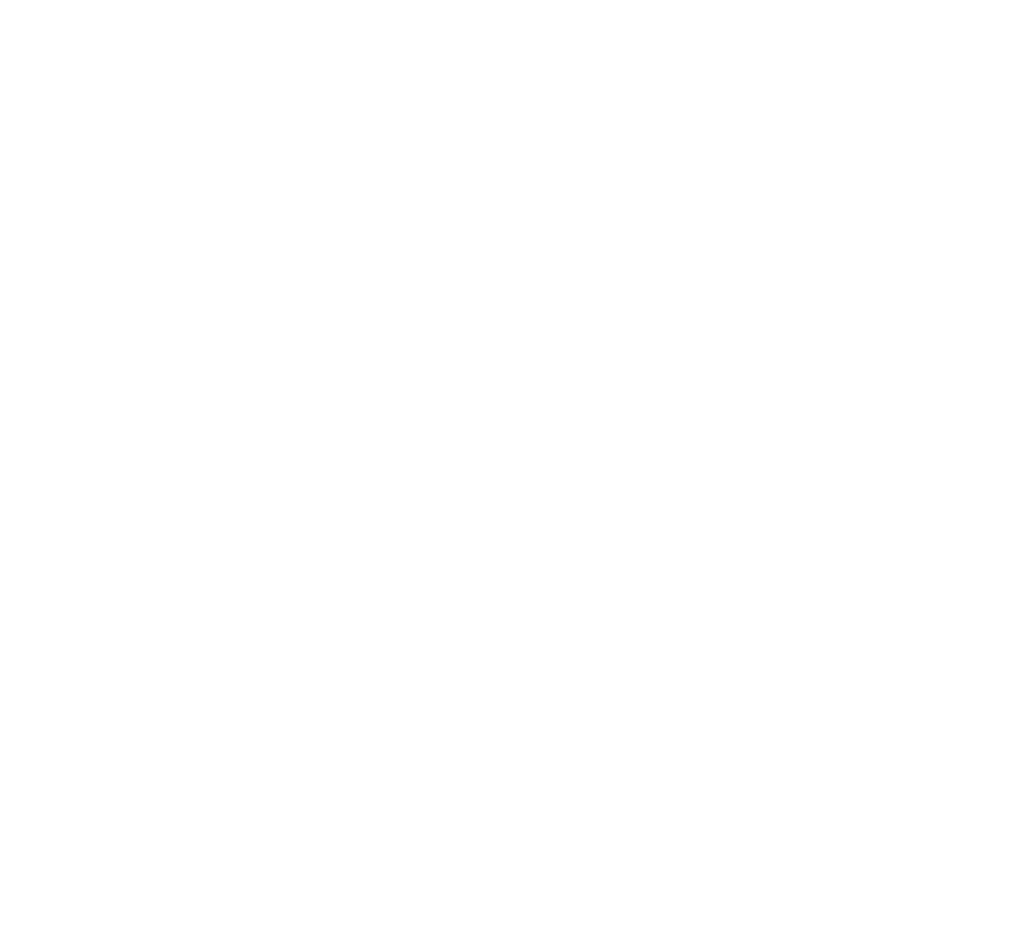
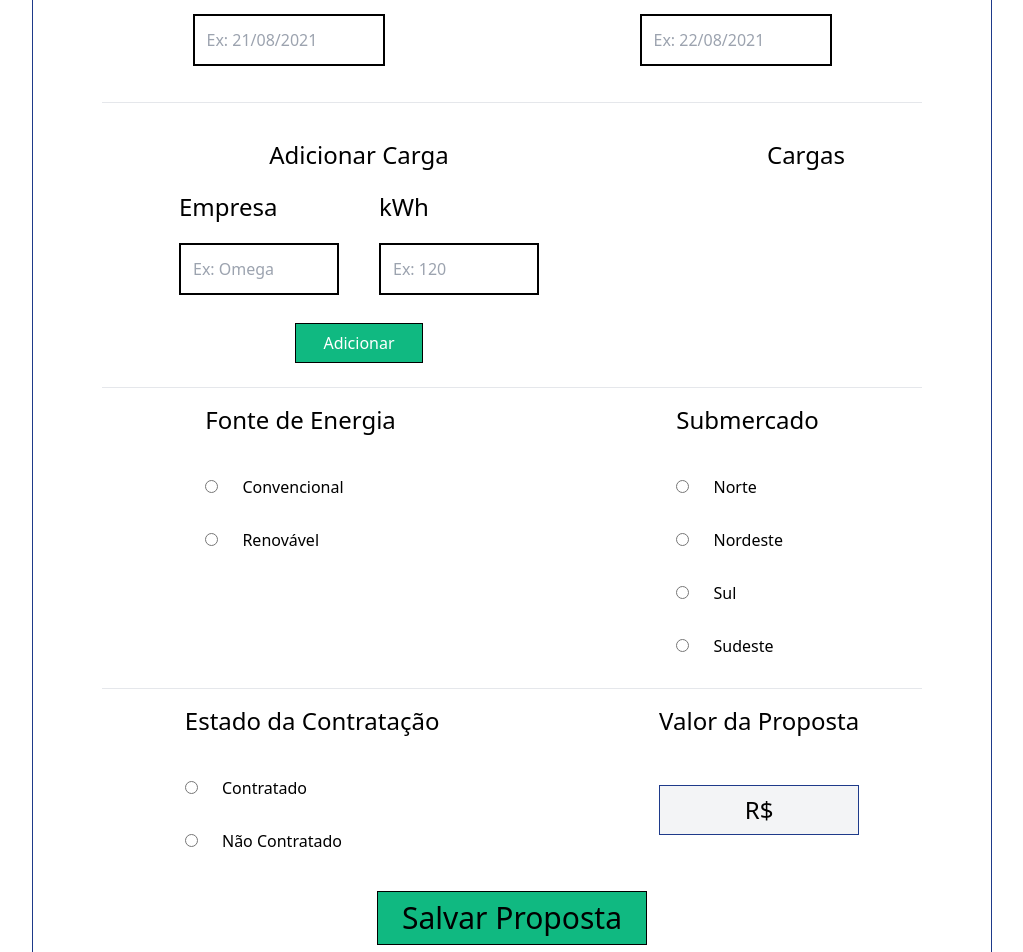
Before and after one commit to romariomelo/omega-client, a React (Create React App) app: page /formulario in a window 1280 px wide. Shown: the part 300-1252 px from the top of the page, without its empty margins (128-1151 px from the left). Before the commit the page ends 800 px from the top, so only its background shows below. Built offline with nearby package versions, Linux system fonts and the light colour scheme.

Commit message:
Base do formulario e pop up de cadastro

```diff
--- a/src/App.js
+++ b/src/App.js
@@ -2,6 +2,7 @@ import "./App.css"
 import { BrowserRouter, Route, Switch } from "react-router-dom"
 import Home from "./pages/Home"
 import Proposals from "./pages/Proposals"
+import Form from "./pages/Form"
 import { OmegaClientProvider } from "./context/OmegaClientContext"
 
 function App() {
@@ -11,6 +12,7 @@ function App() {
         <Switch>
           <Route exact path="/" component={Home} />
           <Route exact path="/propostas" component={Proposals} />
+          <Route exact path="/formulario" component={Form} />
         </Switch>
       </OmegaClientProvider>
     </BrowserRouter>
--- /dev/null
+++ b/src/components/divider.jsx
@@ -0,0 +1,6 @@
+function Divider(){
+    return(
+        <div className="w-11/12 h-px bg-gray-200 mx-auto my-4" />
+    )
+}
+export default Divider
--- a/src/components/input.jsx
+++ b/src/components/input.jsx
@@ -1,7 +1,8 @@
 function Input(props){
-
         return(
-            <input className="m-5 p-3 border-black border-2 w-80 self-center" placeholder={props.placeholder} />
+            <>
+            <input className={`m-5 p-3 border-black border-2 ${props.width} self-center`} placeholder={props.placeholder} type={props.type} name={props.name}/> {props.content}
+            </>
         )
 }
 export default Input
--- /dev/null
+++ b/src/components/label.jsx
@@ -0,0 +1,8 @@
+function Label(props){
+    return(
+        <label className="m-5 text-2xl">
+            {props.content}
+        </label>
+    )
+}
+export default Label
--- a/src/components/proposalBox.jsx
+++ b/src/components/proposalBox.jsx
@@ -11,9 +11,10 @@ function ProposalBox(props){
             <ProposalElement content={"Submercado: " + props.submercado} />
             <ProposalElement content={"Valor: R$" + props.valor} />
             <ProposalElement content={"ID: " + props.id} />
-            <SmallButton content={'Editar'} bgColor={'bg-yellow-600'} />
+            <div className="justify-self-end flex">
             <SmallButton content={'Contratar'} bgColor={'bg-green-600'} />
             <SmallButton content={'Deletar'} bgColor={'bg-red-600'} />
+            </div>
         </div>
     )
 }
--- a/src/components/smallButton.jsx
+++ b/src/components/smallButton.jsx
@@ -1,7 +1,7 @@
 function SmallButton(props){
 
     return(
-        <button className={`block text-white px-6 mx-6 my-2 border border-black w-32 h-10 ${props.bgColor}`} >
+        <button className={`${props.detail} block text-white px-6 mx-3 my-2 border border-black w-32 h-10 ${props.bgColor}`} >
             {props.content}
         </button>
     )
--- a/src/pages/Form.jsx
+++ b/src/pages/Form.jsx
@@ -1,12 +1,102 @@
+import Divider from "../components/divider"
 import Header from "../components/header"
+import Input from "../components/input"
+import Label from "../components/label"
+import SmallButton from "../components/smallButton"
+
 
 function Form(){
     return(
         <>
         <Header />
-        <h1 className="text-center text-3xl my-4">
+        <h1 className="text-center text-3xl my-6">
             Crie sua proposta
         </h1>
+        <div className="w-3/4 border border-blue-900 mx-auto p-8">
+            <form>
+                <div className="flex justify-around">
+                    <div>
+                        <Label content={'Data Inicial:'}/>
+                        <br/>
+                        <Input width={'w-48'} placeholder={'Ex: 21/08/2021'} />
+                    </div>
+                    <div>
+                        <Label content={'Data Final:'}/>
+                        <br/>
+                        <Input width={'w-48'} placeholder={'Ex: 22/08/2021'}/>
+                    </div>
+                </div>
+                <Divider />
+                <div className="flex justify-around">
+                    <div>
+                        <h1 className="m-5 text-2xl text-center">
+                            Adicionar Carga
+                        </h1>
+                        <div className="flex">
+                            <div>
+                                <Label content={'Empresa'}/>
+                                <br/>
+                                <Input width={'w-40'} placeholder={'Ex: Omega'}/>
+                            </div>
+                            <div>
+                                <Label content={'kWh'}/>
+                                <br/>
+                                <Input width={'w-40'} placeholder={'Ex: 120'}/>
+                            </div>
+                        </div>
+                        <SmallButton bgColor={'bg-green-500'} content={'Adicionar'} detail={'mx-auto'}/>
+                    </div>
+                    <div>
+                        <h1 className="m-5 text-2xl">
+                            Cargas
+                        </h1>
+                    </div>
+                </div>
+                <Divider />
+                <div className="flex justify-around">
+                    <div>
+                        <Label content={"Fonte de Energia"}/>
+                        <br/><br/>
+                        <Input type={'radio'} content={'Convencional'} name={'fonteDeEnergia'}/>
+                        <br/>
+                        <Input type={'radio'} content={'Renovável'} name={'fonteDeEnergia'}/>
+                    </div>
+                    <div>
+                        <Label content={"Submercado"}/>
+                        <br/><br/>
+                        <Input type={'radio'} content={'Norte'} name={'submercado'}/>
+                        <br/>
+                        <Input type={'radio'} content={'Nordeste'} name={'submercado'}/>
+                        <br/>
+                        <Input type={'radio'} content={'Sul'} name={'submercado'}/>
+                        <br/>
+                        <Input type={'radio'} content={'Sudeste'} name={'submercado'}/>
+                    </div>
+                </div>
+                <Divider />
+                <div className="flex justify-around">
+                    <div>
+                        <Label content={"Estado da Contratação"}/>
+                        <br/><br/>
+                        <Input type={'radio'} content={'Contratado'} name={'estadoDaContratacao'}/>
+                        <br/>
+                        <Input type={'radio'} content={'Não Contratado'} name={'estadoDaContratacao'}/>
+                    </div>
+                    <div>
+                        <h1 className="text-2xl">
+                            Valor da Proposta
+                        </h1>
+                        <br/><br/>
+                        <div className="text-2xl text-center bg-gray-100 py-2 border border-blue-900">
+                            R$
+                        </div>
+                    </div>
+                </div>
+                <button className="text-3xl mx-auto block mt-6 bg-green-500 py-2 px-6 border border-black" type='submit'>
+                    Salvar Proposta
+                </button>
+            </form>
+        </div>
         </>
     )
 }
--- a/src/pages/Home.jsx
+++ b/src/pages/Home.jsx
@@ -1,41 +1,57 @@
 import Input from "../components/input"
 import SolarEnergyImage from "../assets/solar-energy-image.svg"
 import LargeButton from "../components/largeButton"
-import SignUp from "../functions/signUp"
 import useOmegaClienteContext from "../context/OmegaClientContext"
+import OmegaLogo from "../assets/omega-logo.svg"
+
 
 function Home() {
-  // const { handleLogin } = useOmegaClienteContext()
+  //const { handleLogin } = useOmegaClienteContext()
 
   return (
     <div className="flex h-screen w-screen">
-      <aside className="bg-blue-500 w-2/5 h-screen">
+      <div className="bg-blue-500 w-2/5 h-full min-h-full">
         <h1 className="text-white text-center text-4xl mx-10 mt-16 mb-12 font-semibold">
           Gerencie suas propostas de um jeito simplês e fácil
         </h1>
-        <img className="mx-auto" src={SolarEnergyImage} />
+        <img className="mx-auto w-2/4 h-2/4" src={SolarEnergyImage} />
         <h3 className="text-white text-center text-2xl mt-12 font-medium">
           Deixa que a Omega simplifica sua vida
         </h3>
-      </aside>
+      </div>
       <main className="h-screen w-3/5">
         <h1 className="text-center text-5xl text-blue-900 mt-24">Omega</h1>
         <h2 className="text-center w-52 mx-auto mt-4 text-4xl pb-2.5 bg-yellow-600 text-white">
           propostas
         </h2>
         <div className="flex mx-auto mt-16 flex-col">
-          <Input placeholder={"Usuário"} className="" />
-          <Input placeholder={"Senha"} className="" />
+          <Input placeholder={"Usuário"} width={'w-80'} />
+          <Input placeholder={"Senha"} width={'w-80'} />
         </div>
         <LargeButton content={"Entrar"} />
         <h4 className="text-center text-2x1">Ainda não é membro?</h4>
         <h4
           className="text-center text-yellow-600 font-bold text-2x1 cursor-pointer"
-          onClick={SignUp()}
+          onClick={console.log('Teste')}
         >
           Cadastre-se
         </h4>
       </main>
+      <div className={`absolute w-1/3 h-3/4 bg-gray-100 m-auto inset-0 border border-black`}>
+        <img src={OmegaLogo} className="h-12 m-4"/>
+
+        <form>
+          <div className="flex flex-col">
+            <Input placeholder={'Nome de Uusário'} />
+            <Input placeholder={'Email'} />
+            <Input placeholder={'Senha'} />
+            <br/>
+            <button className="mb-4 bg-yellow-600 p-2 mx-auto text-center border border-black">
+              Cadastrar-se
+            </button>
+          </div>
+        </form>
+      </div>
     </div>
   )
 }
```
